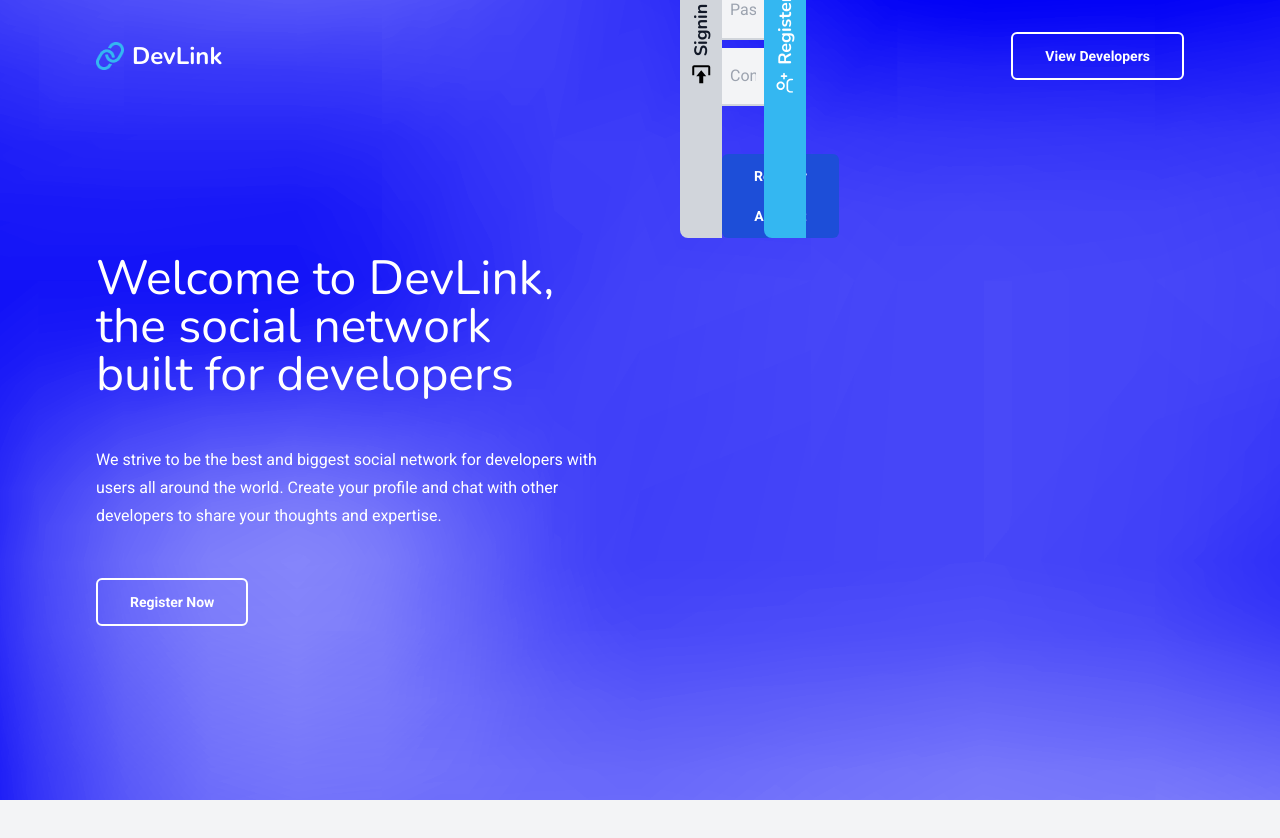
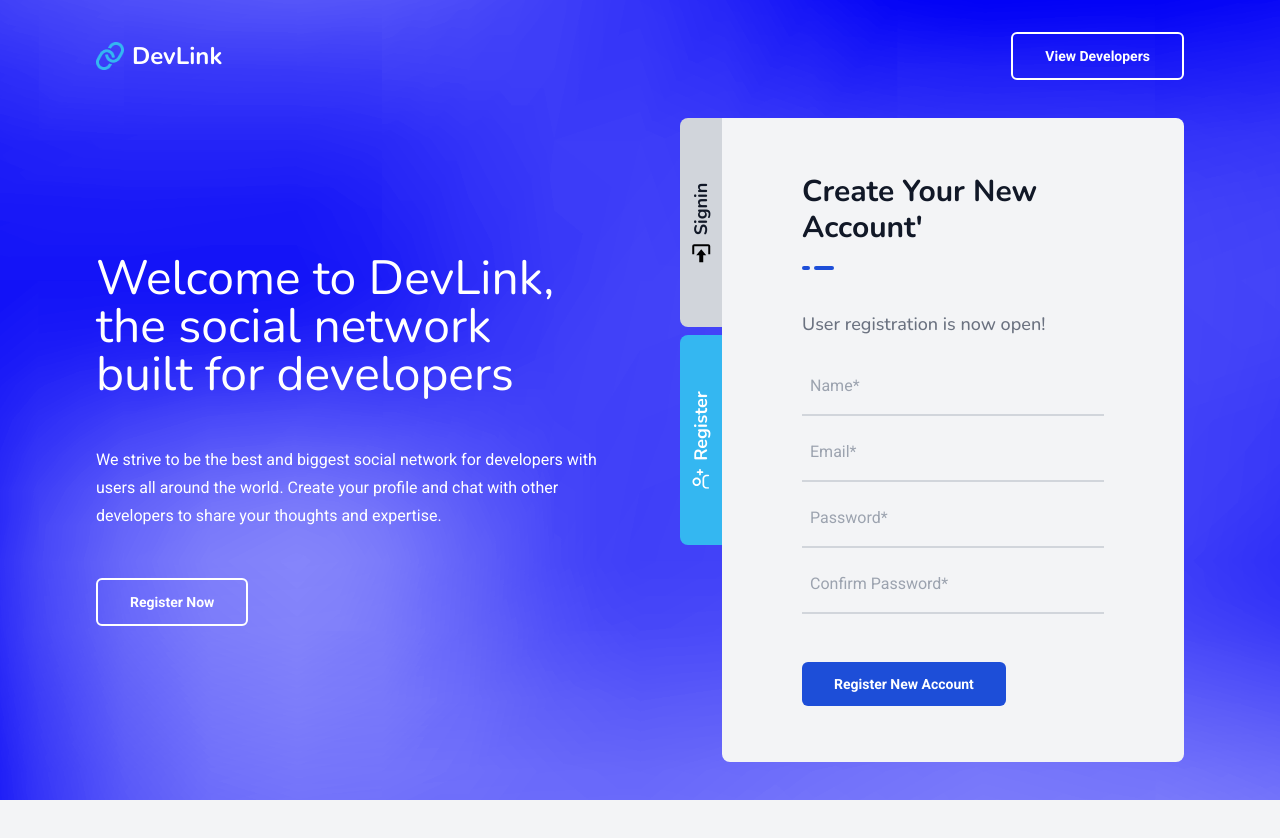
Before and after one commit to RayBDev/DevLink, a Next.js app in the folder client/: page / in a window 1280 px wide. Both pictures are taken after a click on the button "Register Now". Shown: the top 838 px of the page. After the commit the page ends 800 px from the top, so only its background shows below. Built offline with nearby package versions, Linux system fonts and the light colour scheme; no server answers.

Commit message:
Push user to dashboard after signin

```diff
--- a/client/components/pages/index/Register.tsx
+++ b/client/components/pages/index/Register.tsx
@@ -1,6 +1,7 @@
 import React, { useContext } from 'react';
 import { Formik, Field, Form, ErrorMessage } from 'formik';
 import * as Yup from 'yup';
+import { useRouter } from 'next/router';
 
 import Spinner from '../../UI/Spinner';
 import { useMutation } from '@apollo/client';
@@ -10,9 +11,18 @@ import { AuthContext } from '../../../context/authContext';
 const Register = () => {
   const { dispatch } = useContext(AuthContext);
   const [register, { data: user, loading, error }] = useMutation(REGISTER);
+  const router = useRouter();
 
   return (
-    <>
+    <div className="col-span-11 row-span-3 bg-gray-100 rounded-tr-lg rounded-b-lg py-14 px-20">
+      <h2 className="capitalize mb-5">Create your new account'</h2>
+      <span className="inline-block h-1 w-2 bg-primary rounded-sm mr-1">
+        &#160;
+      </span>
+      <span className="inline-block h-1 w-5 bg-primary rounded-sm">&#160;</span>
+      <h4 className="text-gray-500 my-5 font-medium">
+        User registration is now open!
+      </h4>
       <Formik
         initialValues={{ name: '', email: '', password: '', password2: '' }}
         validationSchema={Yup.object({
@@ -71,6 +81,7 @@ const Register = () => {
                 },
               },
             });
+            router.push('/dashboard');
           }
         }}
       >
@@ -133,7 +144,7 @@ const Register = () => {
           )}
         </Form>
       </Formik>
-    </>
+    </div>
   );
 };
 
```
